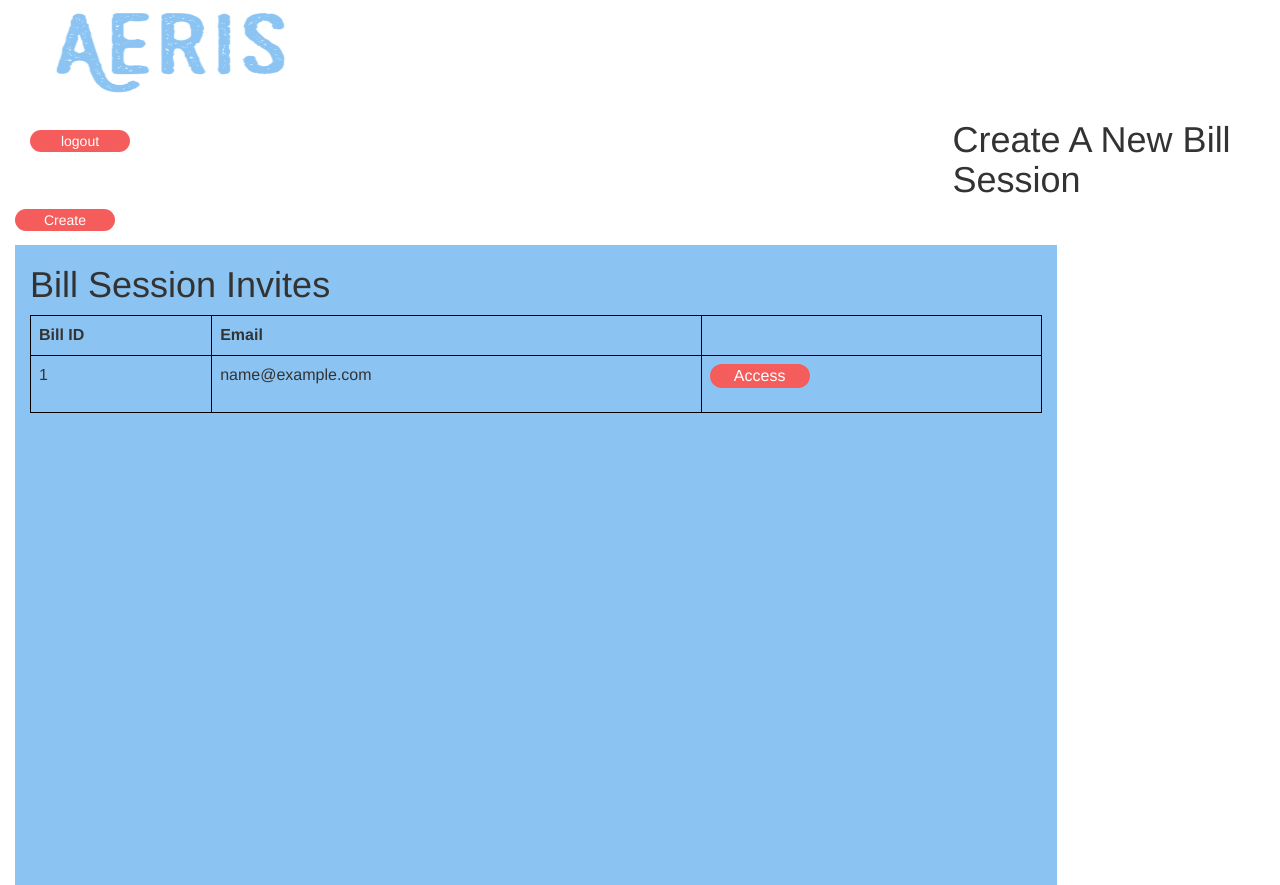
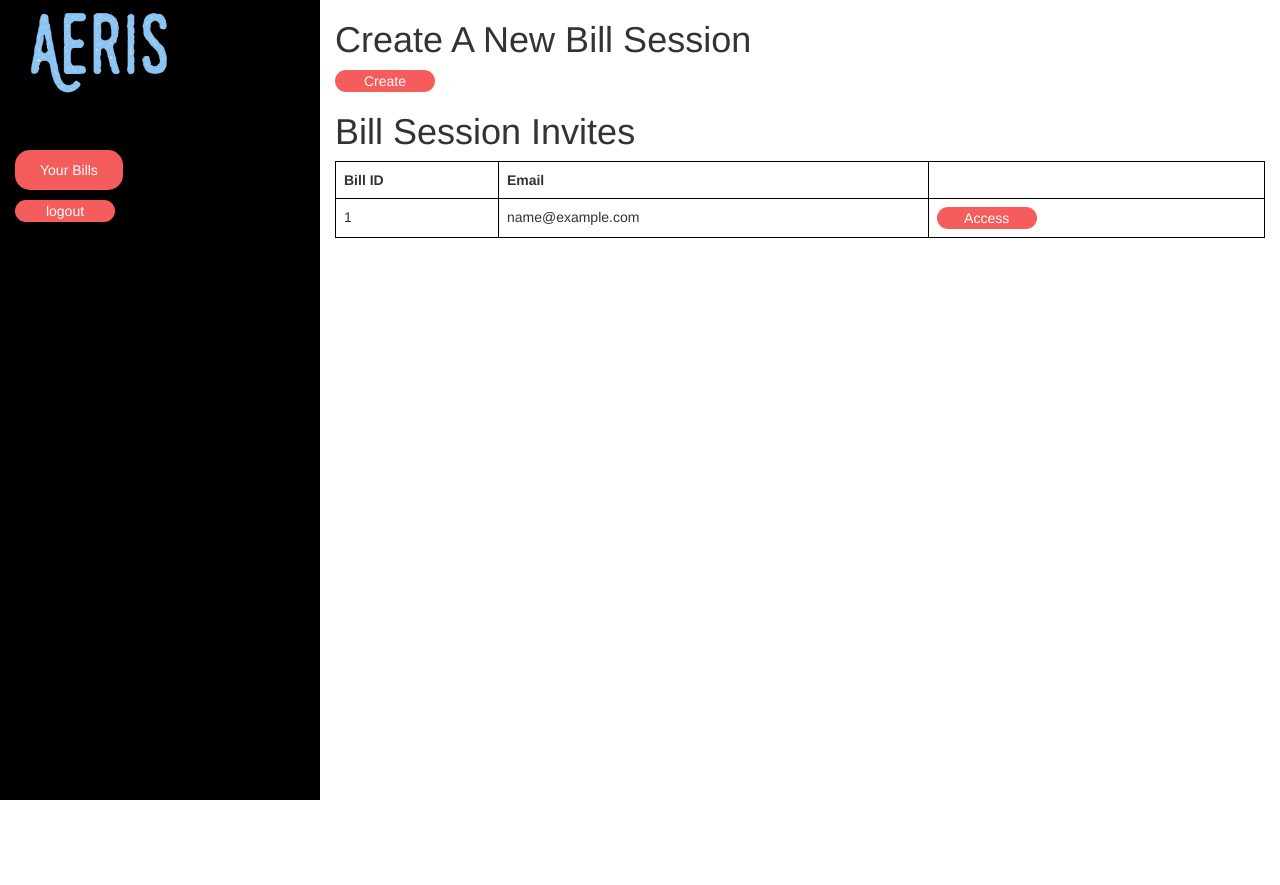
Before and after one commit to emeng13/ase, a Python web app: template templates/bill.html in a window 1280 px wide. After the commit the page ends 800 px from the top, so only its background shows below. Run offline with Jinja, Linux system fonts and the light colour scheme; the template is opened without the code that fills it: most values are stand-ins (such as "Sample title", 1, 10 or a date in 2020); some libraries are stand-ins or nearby versions.

Commit message:
sidebar for bill page

```diff
--- a/templates/bill.html
+++ b/templates/bill.html
@@ -1,51 +1,46 @@
-<!DOCTYPE>
-<html>
+<!DOCTYPE html>
+<html lang="en">
   <head>
-  <title> AERIS </title>
+    <meta charset="utf-8">
+    <meta http-equiv="X-UA-Compatible" content="IE=edge">
+    <meta name="viewport" content="width=device-width, initial-scale=1">
+    <!-- The above 3 meta tags *must* come first in the head; any other head content must come *after* these tags -->
+    <meta name="description" content="">
+    <meta name="author" content="">
+    <link rel="icon" href="static/img/currency_dollar_blue.ico">
 
-  <!-- Bootstrap CSS link -->
-  <link rel="stylesheet" href="https://maxcdn.bootstrapcdn.com/bootstrap/3.3.7/css/bootstrap.min.css" integrity="sha384-BVYiiSIFeK1dGmJRAkycuHAHRg32OmUcww7on3RYdg4Va+PmSTsz/K68vbdEjh4u" crossorigin="anonymous">
+    <title>AERIS</title>
 
-  <!-- App custom CSS -->
-  <link rel="stylesheet" href="static/style.css">
+    <!-- Bootstrap core CSS -->
+    <link href="static/bootstrap.min.css" rel="stylesheet">
+
+    <!-- Custom styles for this template -->
+    <link href="static/style.css" rel="stylesheet">
 
   </head>
 
-<style>
-a:link, a:visited {
-    background-color: #F55D5D;
-    border-radius: 15px;
-    min-width: 100px;
-    padding: 10px 25px;
-    text-align: center;
-    display: inline-block;
-    color: white;
-    border-style: none;
-}
-</style>
+  <body>
 
-<body>
  	<div class="container-fluid">
 		<div class="row">
-        <div class="top-page col-lg-12">
+			<div id="sidebar" style="background-color:black; height:100vh" class="col-xs-3">
+				<img id="logo" src="static/img/logo.png">
+				</br>
 
-          <img id="logo" class="col-md-3" src="static/img/logo.png">
-
-        </div>
+				<a style="margin-bottom: 10px;margin-top:50px;" href="{{ url_for('bill') }}">Your Bills</a>
+				&nbsp;
+				&nbsp;
+				<form method="POST" action="/logout">
+			  <input type="submit" value="logout">
+			</form>
 			</div>
 
-	<form class="col-md-9" method="POST" action="/logout">
-	  <input type="submit" value="logout">
-	</form>
-
+			<div style="height: 100vh;"class="col-xs-9">
 				<h1> Create A New Bill Session</h1>
-
 				<form action="/create_bill" method="POST">
-
 					<input type="submit" name="Create" value="Create">
 				</form>
 
-		<div class="col-md-10">
 				<h1>Bill Session Invites</h1>
 				<table class="table table-bordered">
 					<thead>
@@ -71,10 +66,23 @@
 					    {% endfor %}
 					  </tbody>
 				 </table>
-
+			</div>
 		</div>
 	</div>
 
   </body>
 
+	<style>
+	a:link, a:visited {
+	    background-color: #F55D5D;
+	    border-radius: 15px;
+	    min-width: 100px;
+	    padding: 10px 25px;
+	    text-align: center;
+	    display: inline-block;
+	    color: white;
+	    border-style: none;
+	}
+	</style>
+
 </html>
--- a/templates/display_bill.html
+++ b/templates/display_bill.html
@@ -7,7 +7,7 @@
     <!-- The above 3 meta tags *must* come first in the head; any other head content must come *after* these tags -->
     <meta name="description" content="">
     <meta name="author" content="">
-    <link rel="icon" href="img/logo.png">
+    <link rel="icon" href="static/img/currency_dollar_blue.ico">
 
     <title>AERIS</title>
 
@@ -24,7 +24,7 @@
   	<div class="container-fluid">
 
   		<div class="row">
-  			<div id="sidebar" style="background-color:black; height:600px" class="col-xs-3">
+  			<div id="sidebar" style="background-color:black; height:100vh" class="col-xs-3">
   				<img id="logo" src="static/img/logo.png">
   				</br>
 
@@ -36,7 +36,7 @@
 				</form>
   			</div>
 
-  			<div style="height: 600px;"class="col-xs-9">
+  			<div style="height: 100vh;"class="col-xs-9">
 				<div class="col-xs-7">
 					<h1>Itemized Cost for Bill {{Billid}}</h1>
 					<form action="/remove_item" method="post">
```
Also changed, not shown: static/img/currency_dollar_blue.ico (added), static/img/logo.png. Lines whose indentation alone changed are shown as unchanged.
